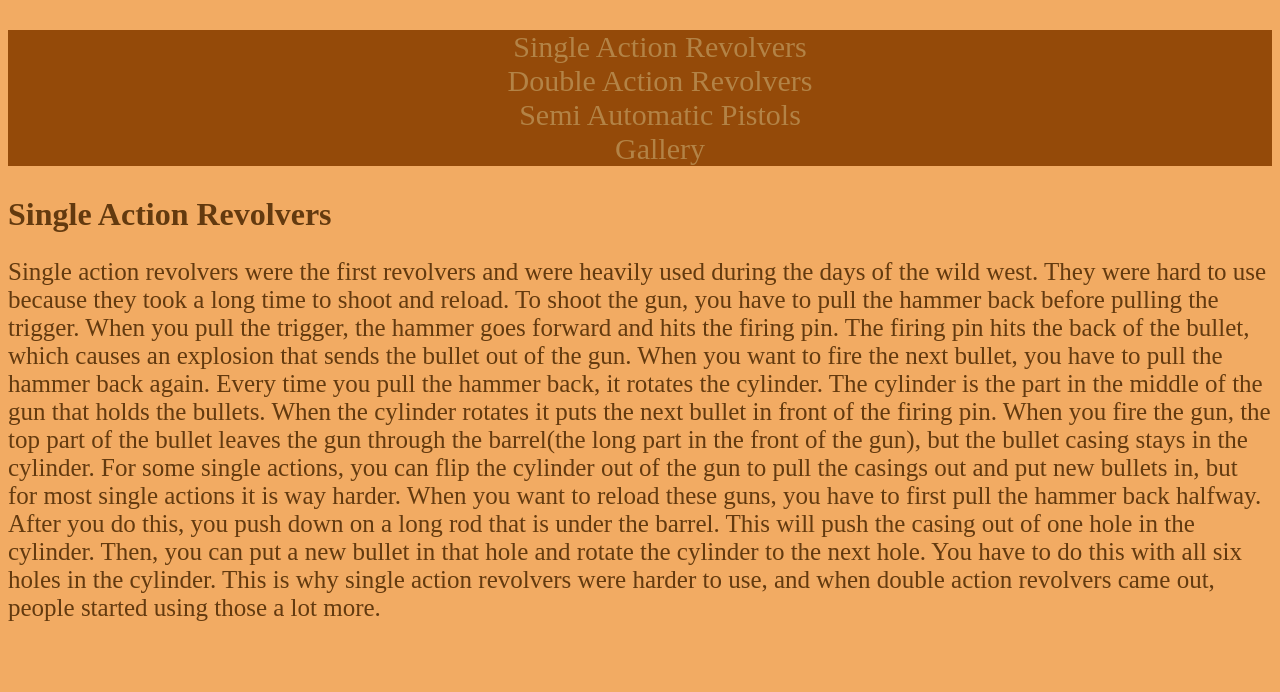
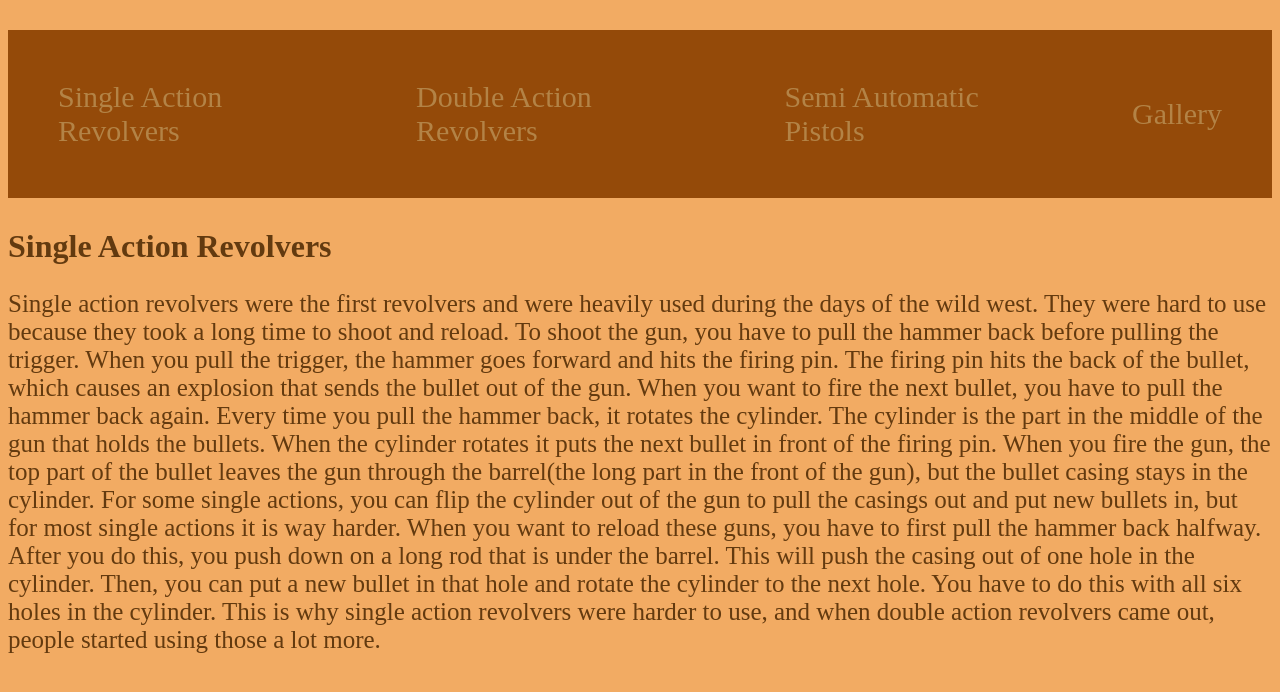
Before and after one commit to JoeHoffman2023/Website, a plain HTML site: page index.html in a window 1280 px wide. Drawn offline with Linux system fonts and the light colour scheme.

Commit message:
Fixed Nav

```diff
--- a/style.css
+++ b/style.css
@@ -7,10 +7,7 @@ nav {
   font-size: 30px;
 }
 li a {
-  display: flex;
-  flex-direction: row;
-  justify-content: space-around;
-  align-items: center;
+  padding: 50px;
   color: #b38346;
   text-decoration: none;
 }
@@ -22,6 +19,11 @@ a {
 }
 ul {
   list-style-type: none;
+  display: flex;
+  flex-direction: row;
+  justify-content: center;
+  align-items: center;
+  padding-left: 0px;
 }
 body {
   background-color: #f2ab63
```
